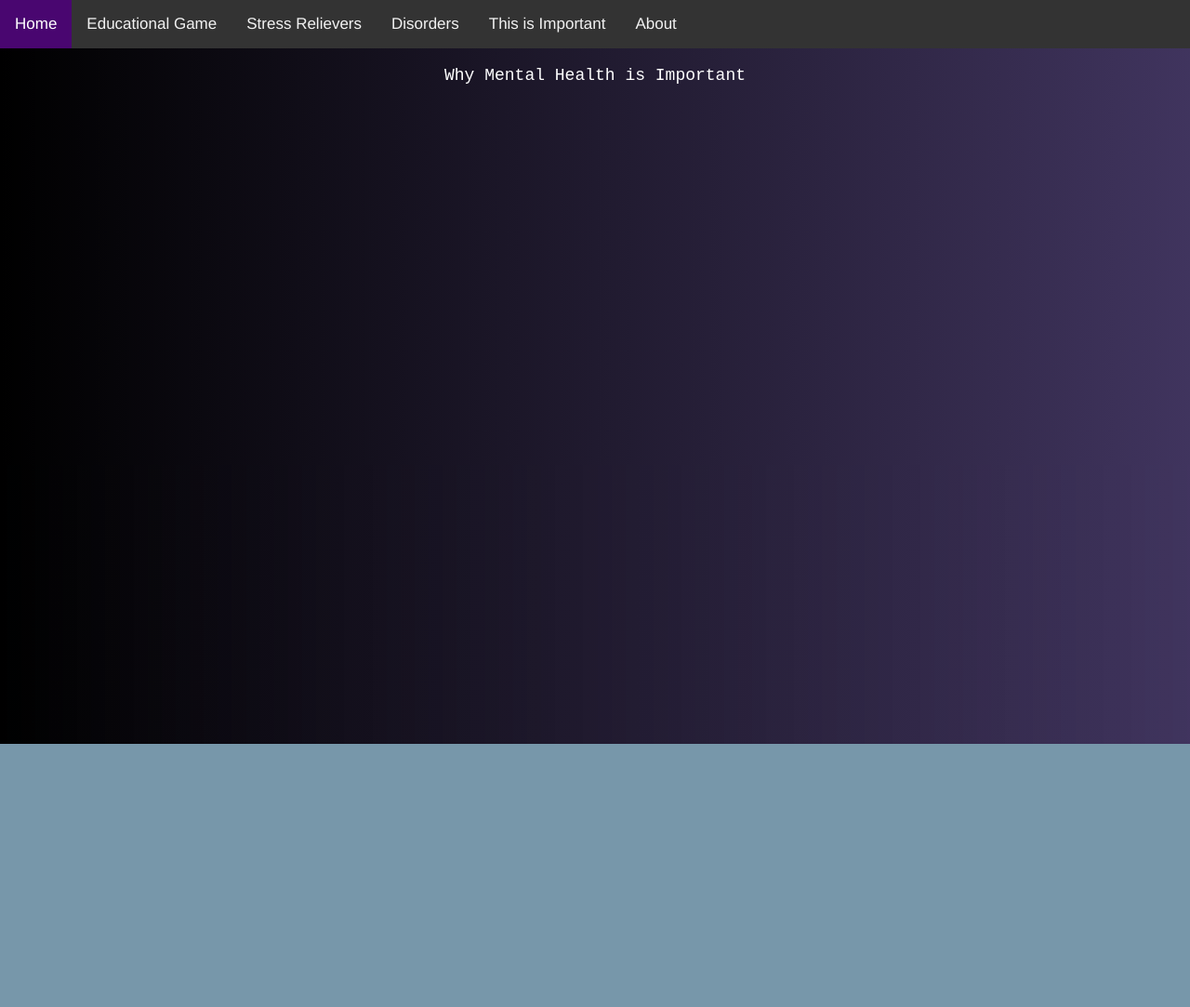
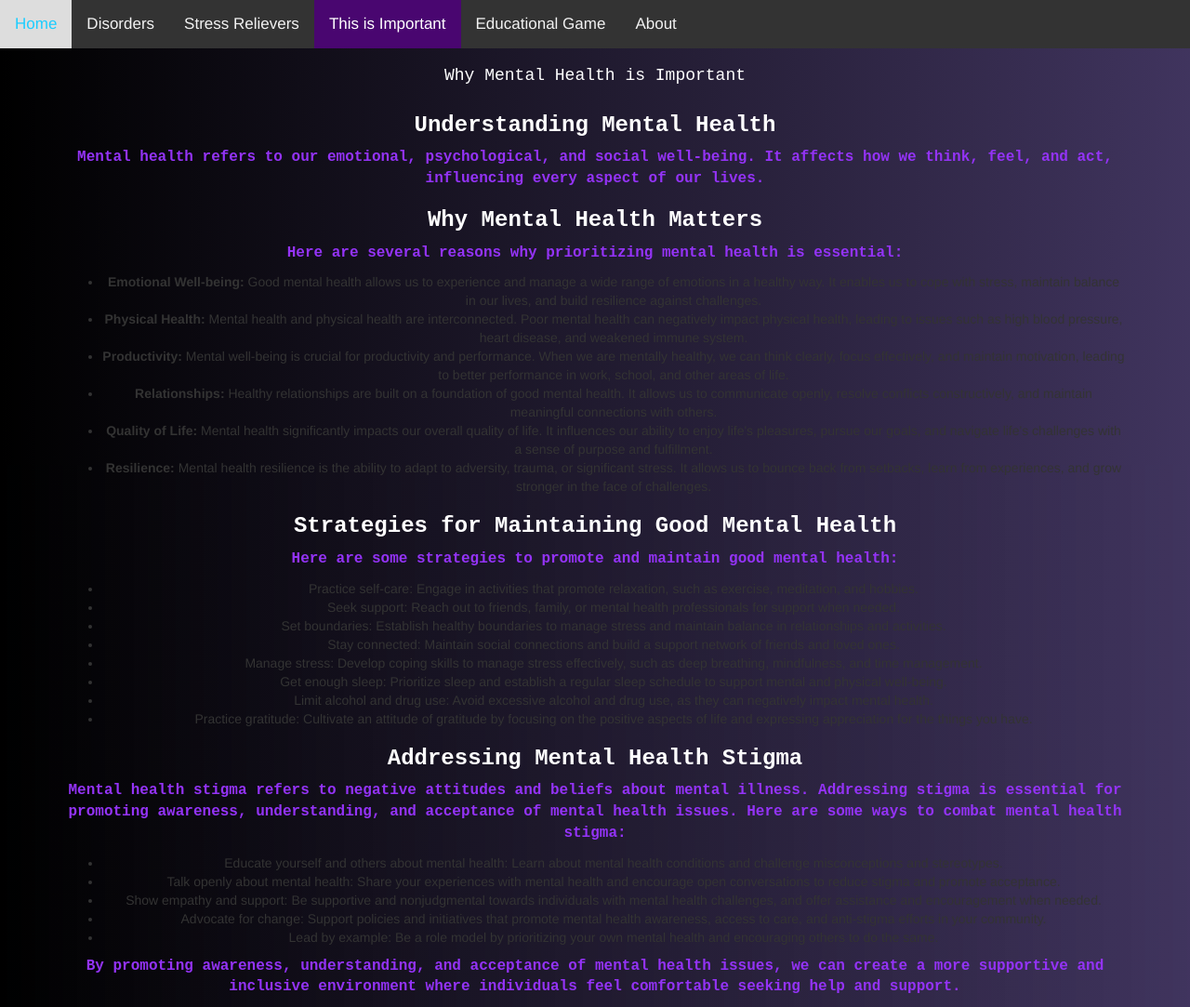
Before and after one commit to Vijayesh314/Mental-Health-Info, a plain HTML site: page importance.html in a window 1280 px wide. Shown: the whole page at 93% size. Before the commit the page ends 800 px from the top, so only its background shows below. Drawn offline with nearby package versions, Linux system fonts and the light colour scheme.

Commit message:
Update importance.html

```diff
--- a/importance.html
+++ b/importance.html
@@ -18,15 +18,51 @@
 </head>
 <body>
     <div class="topnav">
-        <a class="active" href="index.html">Home</a>
+        <a href="index.html">Home</a>
+        <a href="disorders.html">Disorders</a>
+        <a href="relievers.html">Stress Relievers</a>
+        <a class="active" href="importance.html">This is Important</a>
         <a href="game.html">Educational Game</a>
-        <a href="relievers.html">Stress Relievers</a>
-        <a href="disorders.html">Disorders</a>
-        <a href="importance.html">This is Important</a>
         <a href="about.html">About</a>
     </div>
     <h1 style="color: white; font-family: 'Courier New', Courier, monospace; font-size: large;">
     Why Mental Health is Important
 </h1>
+<div class="container">
+    <h2>Understanding Mental Health</h2>
+    <p>Mental health refers to our emotional, psychological, and social well-being. It affects how we think, feel, and act, influencing every aspect of our lives.</p>
+    <h2>Why Mental Health Matters</h2>
+    <p>Here are several reasons why prioritizing mental health is essential:</p>
+    <ul>
+        <li><strong>Emotional Well-being:</strong> Good mental health allows us to experience and manage a wide range of emotions in a healthy way. It enables us to cope with stress, maintain balance in our lives, and build resilience against challenges.</li>
+        <li><strong>Physical Health:</strong> Mental health and physical health are interconnected. Poor mental health can negatively impact physical health, leading to issues such as high blood pressure, heart disease, and weakened immune system.</li>
+        <li><strong>Productivity:</strong> Mental well-being is crucial for productivity and performance. When we are mentally healthy, we can think clearly, focus effectively, and maintain motivation, leading to better performance in work, school, and other areas of life.</li>
+        <li><strong>Relationships:</strong> Healthy relationships are built on a foundation of good mental health. It allows us to communicate openly, resolve conflicts constructively, and maintain meaningful connections with others.</li>
+        <li><strong>Quality of Life:</strong> Mental health significantly impacts our overall quality of life. It influences our ability to enjoy life's pleasures, pursue our goals, and navigate life's challenges with a sense of purpose and fulfillment.</li>
+        <li><strong>Resilience:</strong> Mental health resilience is the ability to adapt to adversity, trauma, or significant stress. It allows us to bounce back from setbacks, learn from experiences, and grow stronger in the face of challenges.</li>
+    </ul>
+    <h2>Strategies for Maintaining Good Mental Health</h2>
+    <p>Here are some strategies to promote and maintain good mental health:</p>
+    <ul>
+        <li>Practice self-care: Engage in activities that promote relaxation, such as exercise, meditation, and hobbies.</li>
+        <li>Seek support: Reach out to friends, family, or mental health professionals for support when needed.</li>
+        <li>Set boundaries: Establish healthy boundaries to manage stress and maintain balance in relationships and activities.</li>
+        <li>Stay connected: Maintain social connections and build a support network of friends and loved ones.</li>
+        <li>Manage stress: Develop coping skills to manage stress effectively, such as deep breathing, mindfulness, and time management.</li>
+        <li>Get enough sleep: Prioritize sleep and establish a regular sleep schedule to support mental and physical well-being.</li>
+        <li>Limit alcohol and drug use: Avoid excessive alcohol and drug use, as they can negatively impact mental health.</li>
+        <li>Practice gratitude: Cultivate an attitude of gratitude by focusing on the positive aspects of life and expressing appreciation for the things you have.</li>
+    </ul>
+    <h2>Addressing Mental Health Stigma</h2>
+    <p>Mental health stigma refers to negative attitudes and beliefs about mental illness. Addressing stigma is essential for promoting awareness, understanding, and acceptance of mental health issues. Here are some ways to combat mental health stigma:</p>
+    <ul>
+        <li>Educate yourself and others about mental health: Learn about mental health conditions and challenge misconceptions and stereotypes.</li>
+        <li>Talk openly about mental health: Share your experiences with mental health and encourage open conversations to reduce stigma and promote acceptance.</li>
+        <li>Show empathy and support: Be supportive and nonjudgmental towards individuals with mental health challenges, and offer assistance and encouragement when needed.</li>
+        <li>Advocate for change: Support policies and initiatives that promote mental health awareness, access to care, and anti-stigma efforts in your community.</li>
+        <li>Lead by example: Be a role model by prioritizing your own mental health and encouraging others to do the same.</li>
+    </ul>
+    <p>By promoting awareness, understanding, and acceptance of mental health issues, we can create a more supportive and inclusive environment where individuals feel comfortable seeking help and support.</p>
+</div>
 </body>
 </html>
```
